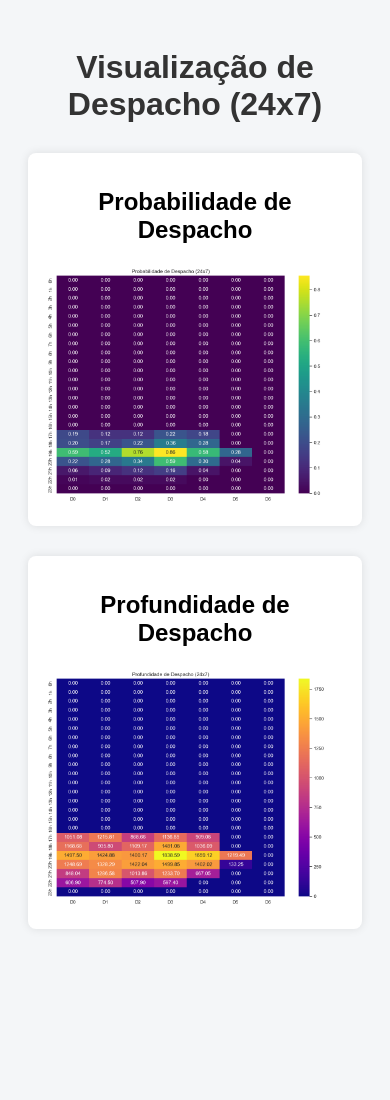
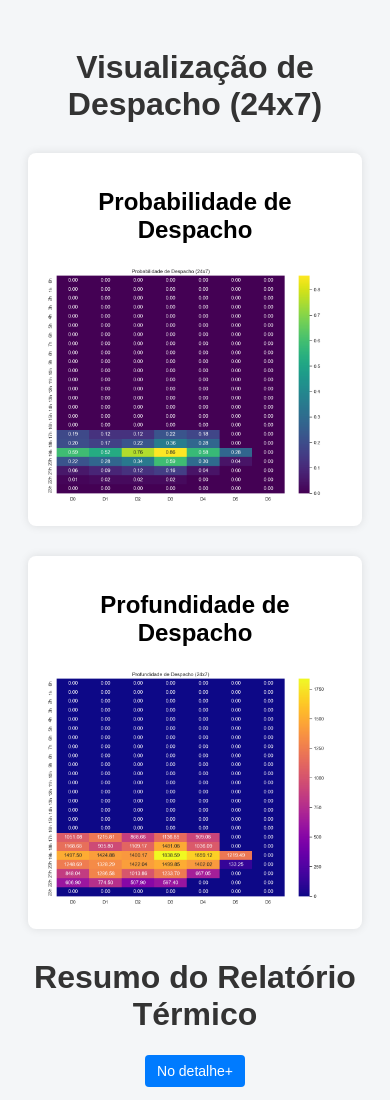
Before and after one commit to thais-alves-carvalho/heatmaps-despacho, a plain HTML site: page index.html in a window 390 px wide. Before the commit the page ends 987 px from the top, so only its background shows below. Drawn offline with Linux system fonts and the light colour scheme.

Commit message:
Update index.html
considerando o txt das térmicas

```diff
--- a/index.html
+++ b/index.html
@@ -41,4 +41,76 @@
         <img src="heatmap_profundidade_despacho.png" alt="Heatmap Profundidade">
     </div>
 </body>
+
+
+<head>
+  <meta charset="UTF-8">
+  <title>Relatório Térmico</title>
+  <style>
+    #detalhe {
+      display: none;
+      margin-top: 10px;
+      padding: 10px;
+      background-color: #f4f4f4;
+      border: 1px solid #ccc;
+      white-space: pre-wrap;
+      font-family: monospace;
+    }
+    .botao-detalhe {
+      padding: 8px 12px;
+      background-color: #007BFF;
+      color: white;
+      border: none;
+      cursor: pointer;
+      font-size: 14px;
+      border-radius: 4px;
+    }
+    .botao-detalhe:hover {
+      background-color: #0056b3;
+    }
+  </style>
+</head>
+<body>
+
+  <h1>Resumo do Relatório Térmico</h1>
+
+  <button class="botao-detalhe" onclick="toggleDetalhe()">No detalhe+</button>
+
+  <div id="detalhe"></div>
+
+  <script>
+    let carregado = false;
+
+    function toggleDetalhe() {
+      const div = document.getElementById("detalhe");
+      const botao = document.querySelector(".botao-detalhe");
+
+      if (div.style.display === "none") {
+        div.style.display = "block";
+        botao.textContent = "Fechar detalhe–";
+
+        if (!carregado) {
+          fetch('relatorio_termico.txt')
+            .then(response => response.text())
+            .then(texto => {
+              div.textContent = texto;
+              carregado = true;
+            })
+            .catch(error => {
+              div.textContent = "Erro ao carregar o relatório.";
+              console.error(error);
+            });
+        }
+      } else {
+        div.style.display = "none";
+        botao.textContent = "No detalhe+";
+      }
+    }
+  </script>
+
+</body>
+
+
+
+
 </html>
```
